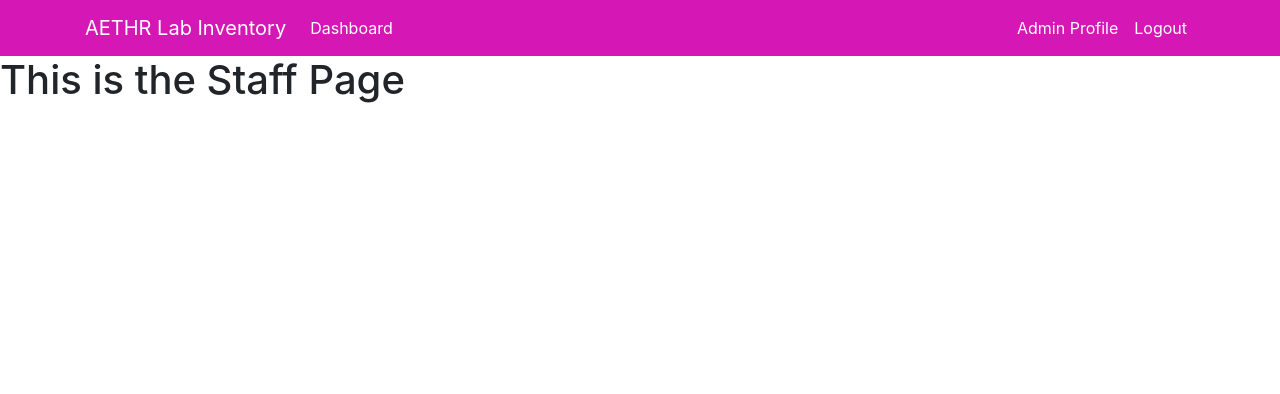
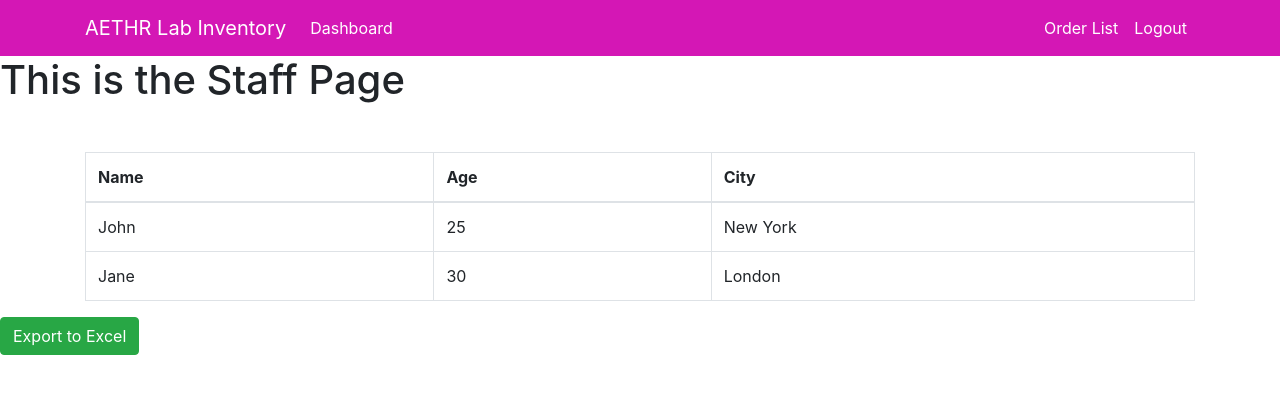
Before and after one commit to csjohnson4313/Lab-Inventory, a Django app: page /staff/ in a window 1280 px wide. Shown: the top 394 px of the page. Run offline with Django 4.2, Linux system fonts and the light colour scheme; some libraries are stand-ins or nearby versions.

Commit message:
Added a Export Function to the Table for ordering

```diff
--- a/templates/dashboard/staff.html
+++ b/templates/dashboard/staff.html
@@ -5,5 +5,38 @@
 {% block content %}
 
     <h1> This is the Staff Page</h1>
+    <div class="container mt-5">
+        <table class="table table-bordered" id="dataTable">
+            <thead>
+                <tr>
+                    <th>Name</th>
+                    <th>Age</th>
+                    <th>City</th>
+                </tr>
+            </thead>
+            <tbody>
+                <tr>
+                    <td>John</td>
+                    <td>25</td>
+                    <td>New York</td>
+                </tr>
+                <tr>
+                    <td>Jane</td>
+                    <td>30</td>
+                    <td>London</td>
+                </tr>
+            </tbody>
+        </table>
+    </div>
+
+    <script src="https://cdn.sheetjs.com/xlsx-latest/package/dist/xlsx.full.min.js"></script>
+    <button class="btn btn-success" onclick="exportTableToExcel('table.xlsx')">Export to Excel</button>
+    <script>
+    function exportTableToExcel(filename) {
+        const table = document.getElementById("dataTable");
+        const workbook = XLSX.utils.table_to_book(table);
+        XLSX.writeFile(workbook, filename);
+}
+</script>
 
 {% endblock %}
--- a/templates/partials/nav.html
+++ b/templates/partials/nav.html
@@ -24,7 +24,7 @@
             </ul>
             <ul class="navbar-nav ml-auto">
                 <li class="nav-item active">
-                    <a class="nav-link text-white" href="profile.html">Admin Profile <span
+                    <a class="nav-link text-white" href="{% url 'dashboard-staff' %}">Order List <span
                             class="sr-only">(current)</span></a>
                 </li>
                 <li class="nav-item">
```
Also changed, not shown: templates/partials/base.html (line endings or trailing spaces).
